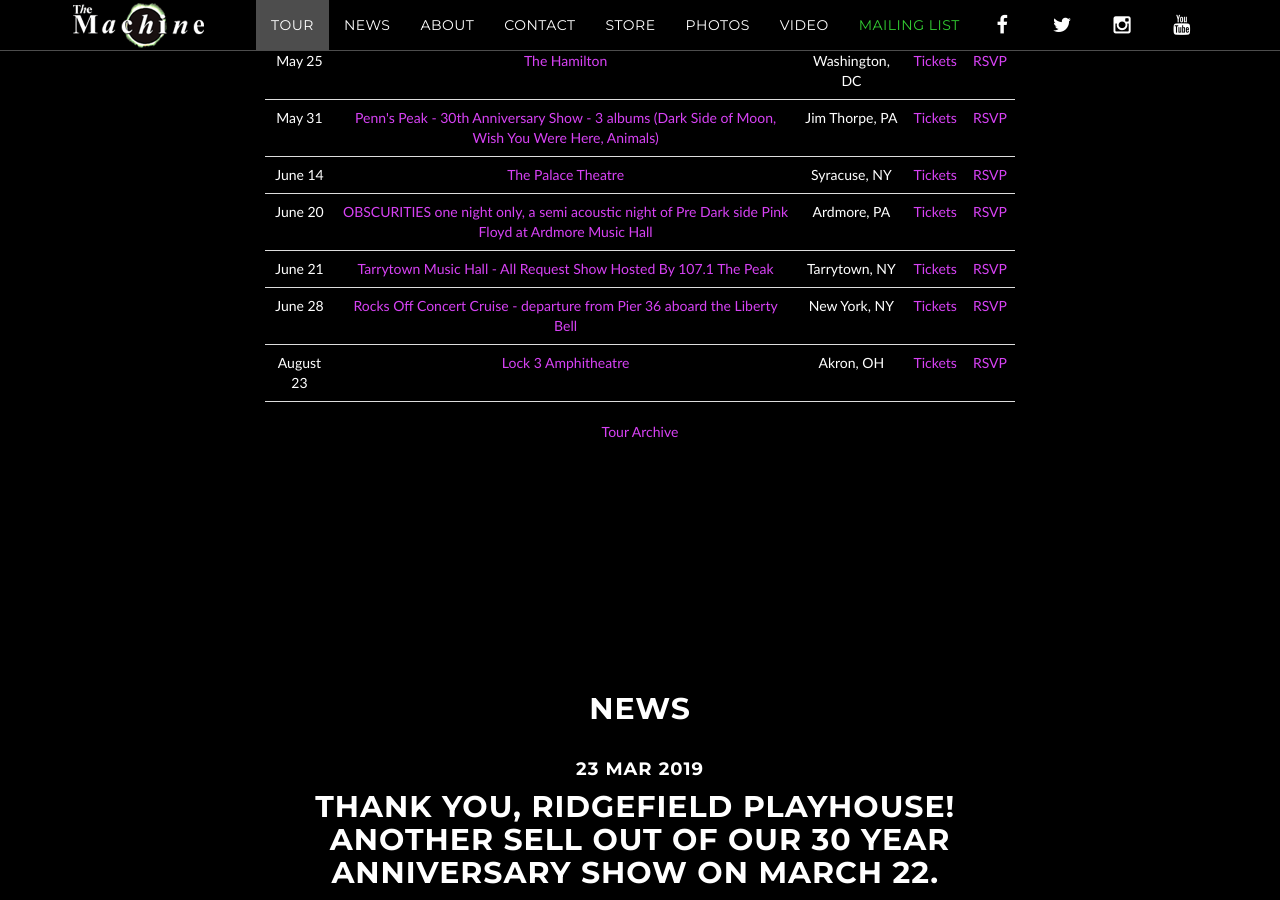
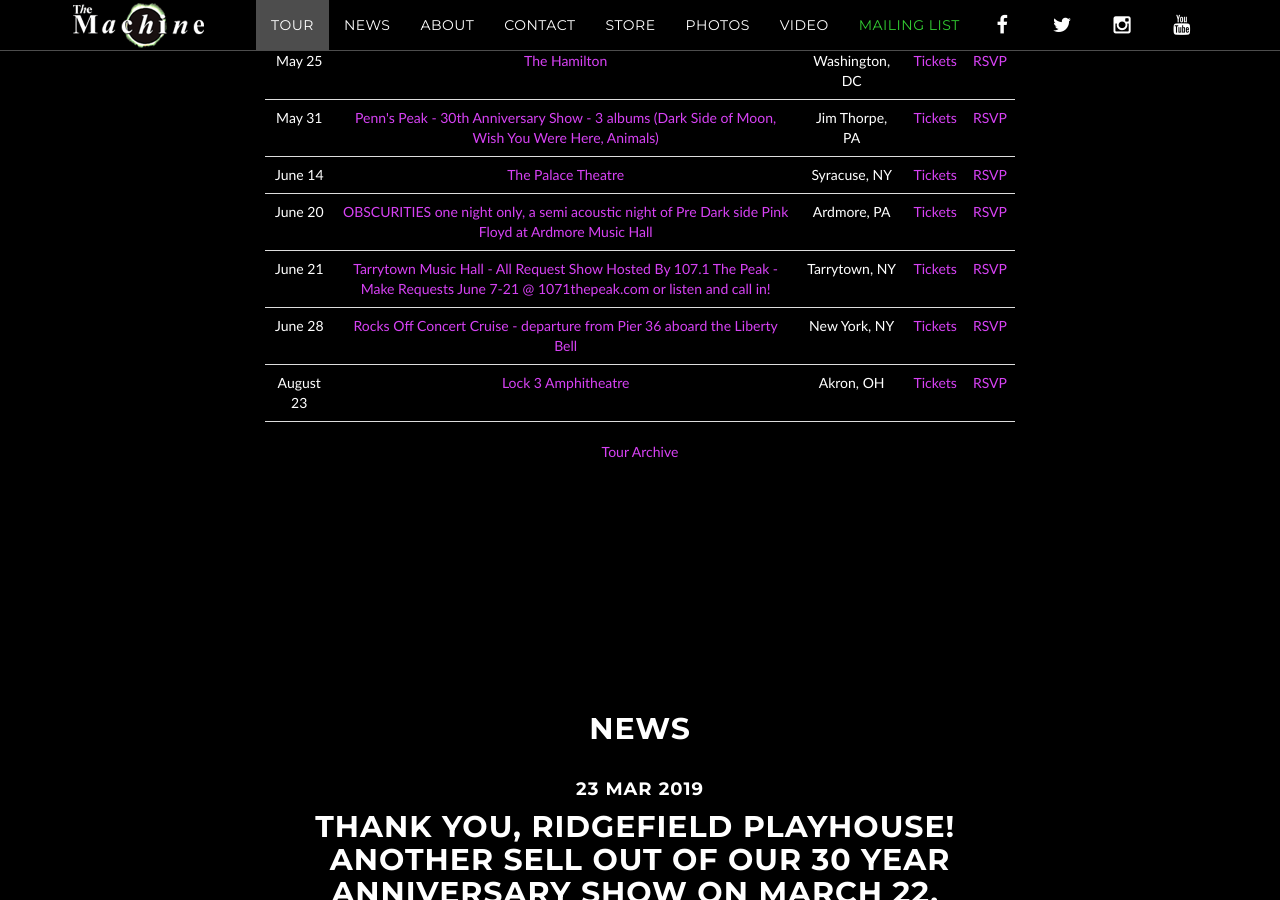
Before and after one commit to machineweb/machineweb.github.io, a Jekyll site: the page built from index.html, in a window 1280 px wide and 900 px high, scrolled down 1318 px. Built offline with Jekyll 4.4.1, drawn with Linux system fonts in a browser that asks for light colours; comment, search, counter and statistics services are not loaded.

Commit message:
Updated tour

```diff
--- a/_data/tour.yml
+++ b/_data/tour.yml
@@ -3763,7 +3763,7 @@
     order: "1554523200000"
 
   - date: "June 21 2019"
-    venue: "Tarrytown Music Hall - All Request Show Hosted By 107.1 The Peak"
+    venue: "Tarrytown Music Hall - All Request Show Hosted By 107.1 The Peak - Make Requests June 7-21 @ 1071thepeak.com or listen and call in!"
     venue-url: "https://tickets.tarrytownmusichall.org/ordertickets.asp?p=2920&src=default"
     location: "Tarrytown, NY"
     tickets-url: "https://tickets.tarrytownmusichall.org/ordertickets.asp?p=2920&src=default"
@@ -3802,8 +3802,6 @@
     rsvp-url: "https://www.ticketfly.com/purchase/mobile/index/1840287"
     order: "1558756800000"
 
-
-
   - date: "June 20 2019"
     venue: "OBSCURITIES one night only, a semi acoustic night of Pre Dark side Pink Floyd at Ardmore Music Hall "
     venue-url: "https://www.ticketfly.com/purchase/event/1846382"
```
